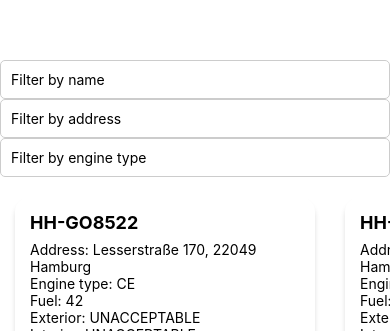
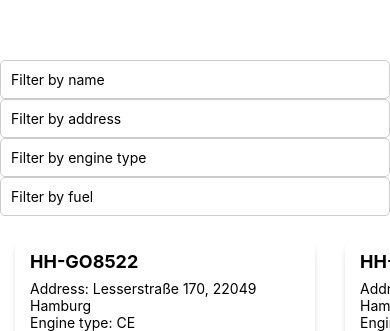
Before and after one commit to kikani-parth/rn-car-map, a React Native app: screen /CarList in a window 390 px wide. Shown: the part 513-844 px from the top of the page. Built offline with nearby package versions, Linux system fonts and the light colour scheme.

Commit message:
add fuel filter

```diff
--- a/src/components/FilterControls.js
+++ b/src/components/FilterControls.js
@@ -30,6 +30,14 @@ const FilterControls = ({ filters, onFilterChange }) => {
         value={filters.engineType}
         onChangeText={(text) => onFilterChange('engineType', text)}
       />
+      <TextInput
+        autoCapitalize="none"
+        autoCorrect={false}
+        style={styles.fuelFilterInput}
+        placeholder="Filter by fuel"
+        value={filters.fuel}
+        onChangeText={(text) => onFilterChange('fuel', text)}
+      />
     </View>
   );
 };
@@ -56,6 +64,12 @@ const styles = StyleSheet.create({
     padding: 10,
     borderRadius: 5,
   },
+  fuelFilterInput: {
+    borderColor: '#ccc',
+    borderWidth: 1,
+    padding: 10,
+    borderRadius: 5,
+  },
 });
 
 export default FilterControls;
--- a/src/components/FilteredCarList.js
+++ b/src/components/FilteredCarList.js
@@ -11,6 +11,7 @@ const FilteredCarList = ({ cars }) => {
     name: '',
     address: '',
     engineType: '',
+    fuel: '',
   });
 
   const handleFilterChange = (filterType, value) => {
@@ -24,7 +25,8 @@ const FilteredCarList = ({ cars }) => {
     cars,
     filters.name,
     filters.address,
-    filters.engineType
+    filters.engineType,
+    filters.fuel
   );
   return (
     <View style={styles.container}>
```
